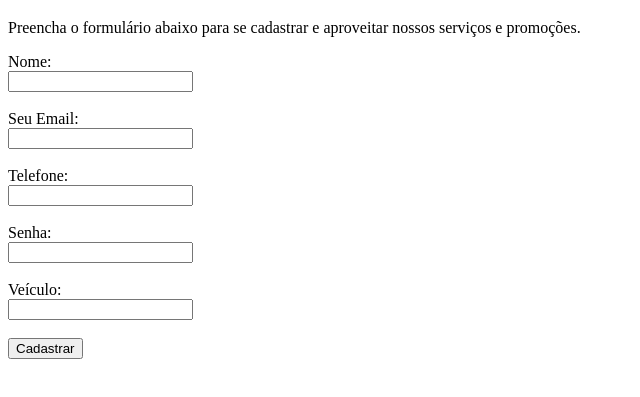
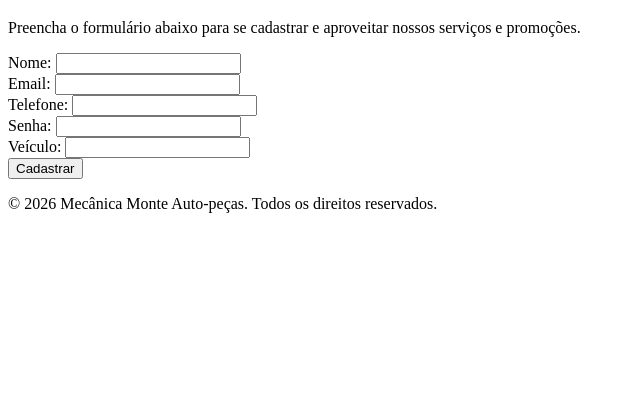
Before and after one commit to victor-xyzz/Mec-nica-Monte-Auto-pe-as, a plain HTML site: page cadastro.html in a window 1280 px wide. Shown: the part 171-568 px from the top of the page, without its empty margins (0-640 px from the left). Drawn offline with Linux system fonts and the light colour scheme.

Commit message:
Revisa cadastro.html e conclui simulador.html

```diff
--- a/cadastro.html
+++ b/cadastro.html
@@ -20,24 +20,37 @@
     <main>
         <h1>Cadastro do cliente e veículo</h1>
         <p>Preencha o formulário abaixo para se cadastrar e aproveitar nossos serviços e promoções.</p>
-        <form action="processar_cadastro.php" method="post">
-            <label for="nome">Nome:</label><br>
-            <input type="text" id="nome" name="nome" required><br><br>
+        <form id="form-cadastro">
+            <div>
+            <label for="nome">Nome:</label>
+            <input type="text" id="nome" name="nome" required>
+            </div>
 
-            <label for="cu">Seu Email:</label><br>
-            <input type="email" id="email" name="email" required><br><br>
+            <div>
+            <label for="email">Email:</label>
+            <input type="email" id="email" name="email" required>
+            </div>
 
-            <label for="telefone">Telefone:</label><br>
-            <input type="tel" id="telefone" name="telefone" required><br><br>
+            <div>
+            <label for="telefone">Telefone:</label>
+            <input type="tel" id="telefone" name="telefone" required>
+            </div>
 
-            <label for="senha">Senha:</label><br>
-            <input type="password" id="senha" name="senha" required><br><br>
-
-            <label for="veiculo">Veículo:</label><br>
-            <input type="text" id="veiculo" name="veiculo" required><br><br>
+            <div>
+            <label for="senha">Senha:</label>
+            <input type="password" id="senha" name="senha" required>
+            </div>
+            <div>
+            <label for="veiculo">Veículo:</label>
+            <input type="text" id="veiculo" name="veiculo" required>
+            </div>
 
             <input type="submit" value="Cadastrar">
         </form>
     </main>
+
+    <footer>
+        <p>&copy; 2026 Mecânica Monte Auto-peças. Todos os direitos reservados.</p>
+    </footer>
 </body>
 </html>
```
Also changed, not shown: simulador.html (+49 -0 lines).
